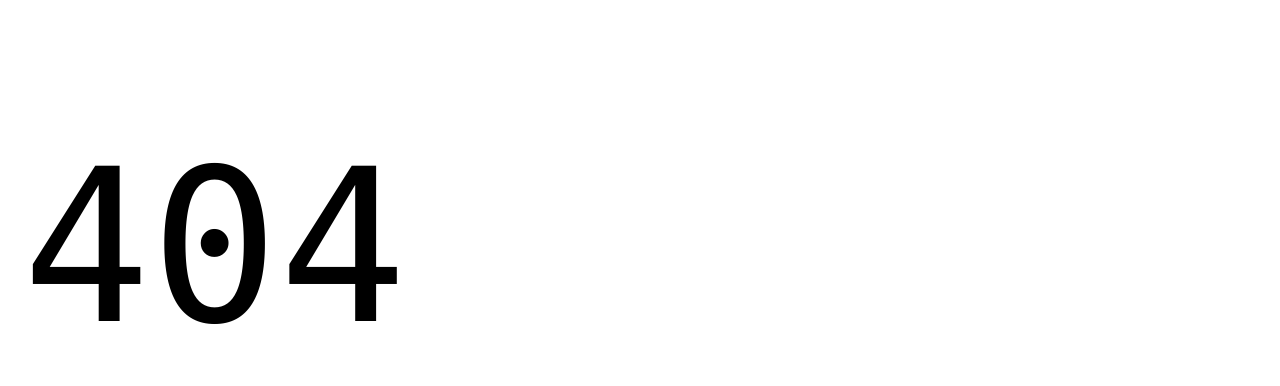
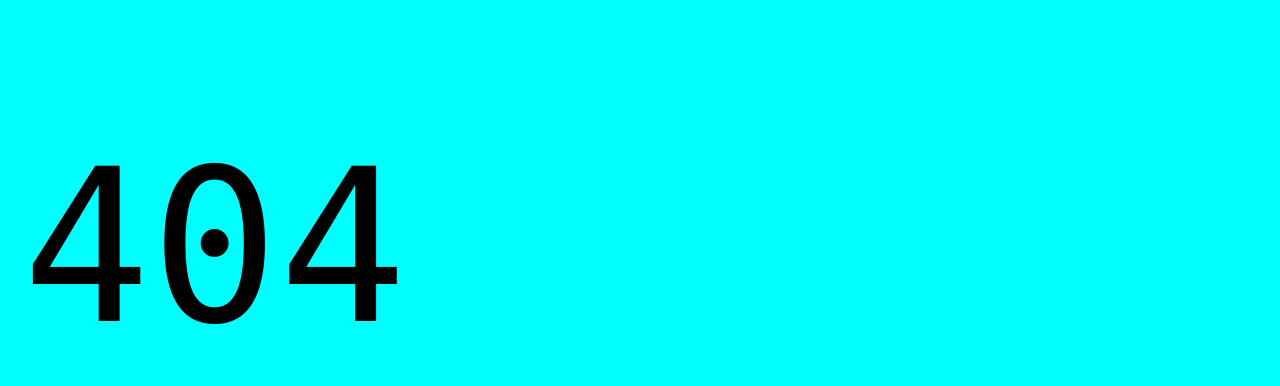
Before and after one commit to riggsco-sample/riggsco-blog, a website with bundled scripts: page 404.html in a window 1280 px wide. Shown: the part 61-447 px from the top of the page. Built offline with nearby package versions, Linux system fonts and the light colour scheme; files whose address does not match are found by name.

Commit message:
Background cyan

```diff
--- a/styles/styles.css
+++ b/styles/styles.css
@@ -14,7 +14,7 @@
   /* colors */
   --link-color: #035fe6;
   --link-hover-color: #136ff6;
-  --background-color: #fff;
+  --background-color: cyan;
   --overlay-background-color: #eee;
   --highlight-background-color: #ccc;
   --text-color: #000;
```
